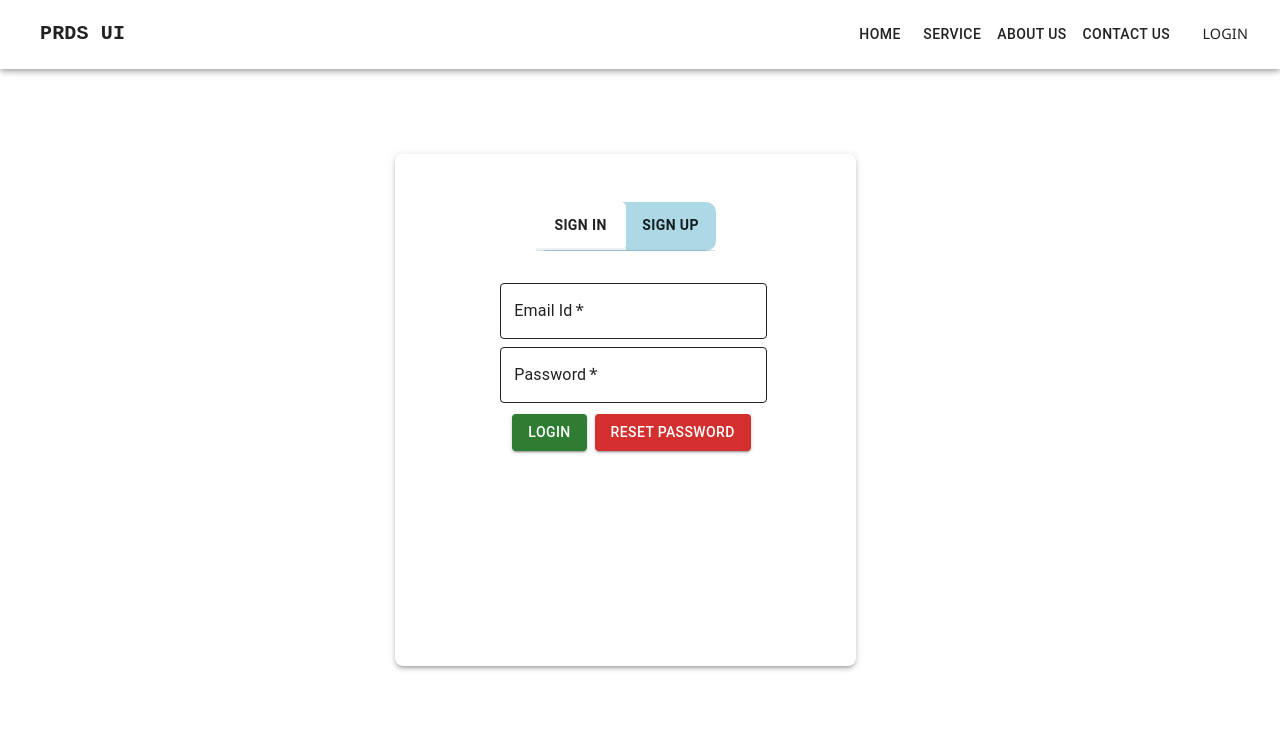
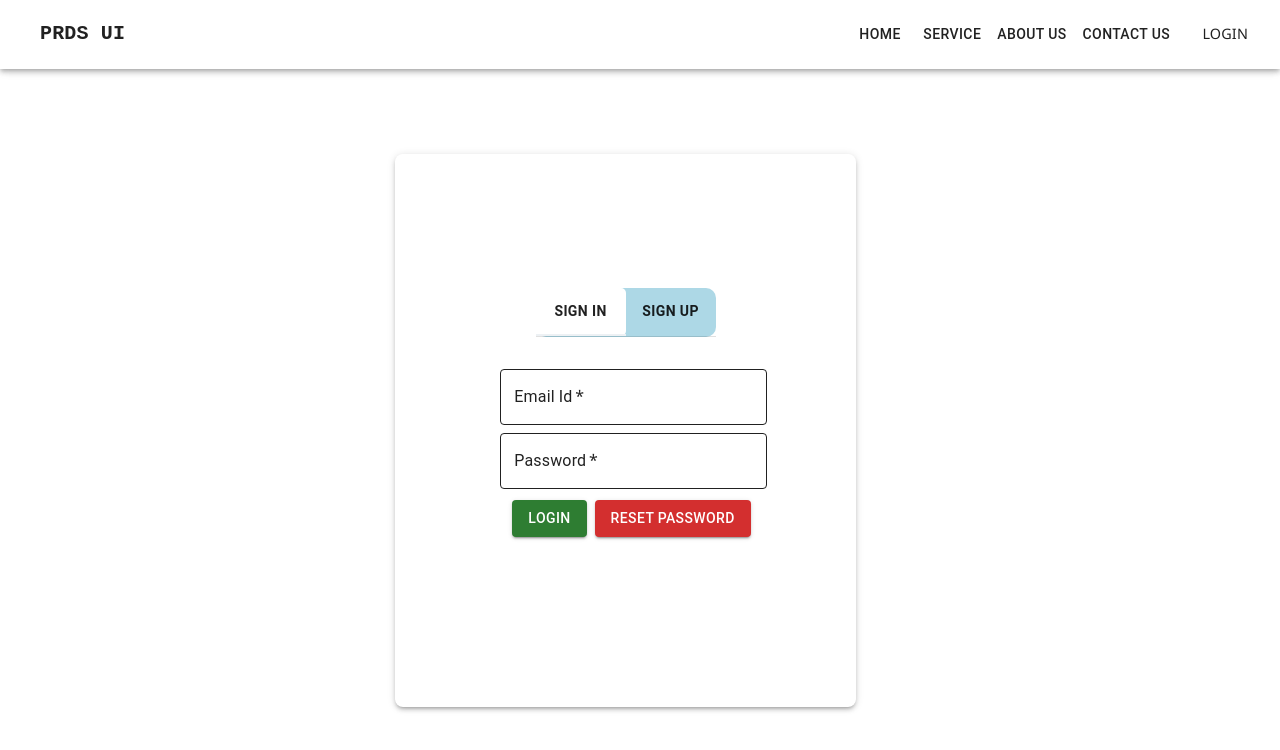
Before and after one commit to PRDS-web/prds-ui, a React (Vite) app: page /login in a window 1280 px wide. Shown: the top 750 px of the page. Built offline with nearby package versions, Linux system fonts and the light colour scheme; some icons are missing.

Commit message:
fix login page view

```diff
--- a/src/Components/Form/LoginForm.jsx
+++ b/src/Components/Form/LoginForm.jsx
@@ -1,4 +1,4 @@
-import  {useState} from 'react';
+import { useState } from 'react';
 import { useSelector } from 'react-redux';
 import { Box, Button, Container } from '@mui/material';
 import TextField from '@mui/material/TextField';
@@ -36,7 +36,8 @@ export default function LoginForm() {
     setValue(newValue);
   };
   return (
-    <Container component="main"
+    <Container
+      component="main"
       sx={{
         display: 'flex',
         justifyContent: 'center',
@@ -44,15 +45,23 @@ export default function LoginForm() {
         margin: '2%',
       }}
     >
-      <Box sx={{ margin: '2%', width: {xs: '100%', md: '40%'}, height: {xs: '60%', md: '80%'},
+      <Box
+        sx={{
+          margin: '2%',
+          width: { xs: '100%', md: '40%' },
+          minHeight: { xs: '20vh', md: '30vh' }, // Use viewport height
           boxShadow: 3,
           borderRadius: 2,
           px: 4,
           py: 6,
-          marginTop: 8,
-          display: "flex",
-          flexDirection: "column",
-          alignItems: "center"}}>
+          mt: 8,
+          display: 'flex',
+          flexDirection: 'column',
+          alignItems: 'center',
+          justifyContent: 'center',
+          overflowY: 'auto', // Scroll if content overflows
+        }}
+      >
         <TabContext value={value}>
           <Box
             // sx={{ borderBottom: 1, color: 'inherit', borderColor: 'divider' }}
@@ -76,9 +85,8 @@ export default function LoginForm() {
                   color: 'inherit',
                   '&.Mui-selected': {
                     color: 'inherit',
-                    backgroundColor: isLightMode? 'white': 'black',
-                    borderRadius: '5px'
-
+                    backgroundColor: isLightMode ? 'white' : 'black',
+                    borderRadius: '5px',
                   },
                 },
               }}
@@ -125,7 +133,7 @@ export default function LoginForm() {
                   margin: '10px',
                   alignItems: 'center',
                   justifyContent: 'center',
-                  flexWrap: {xs: 'wrap'}
+                  flexWrap: { xs: 'wrap' },
                 }}
               >
                 <Button
```
